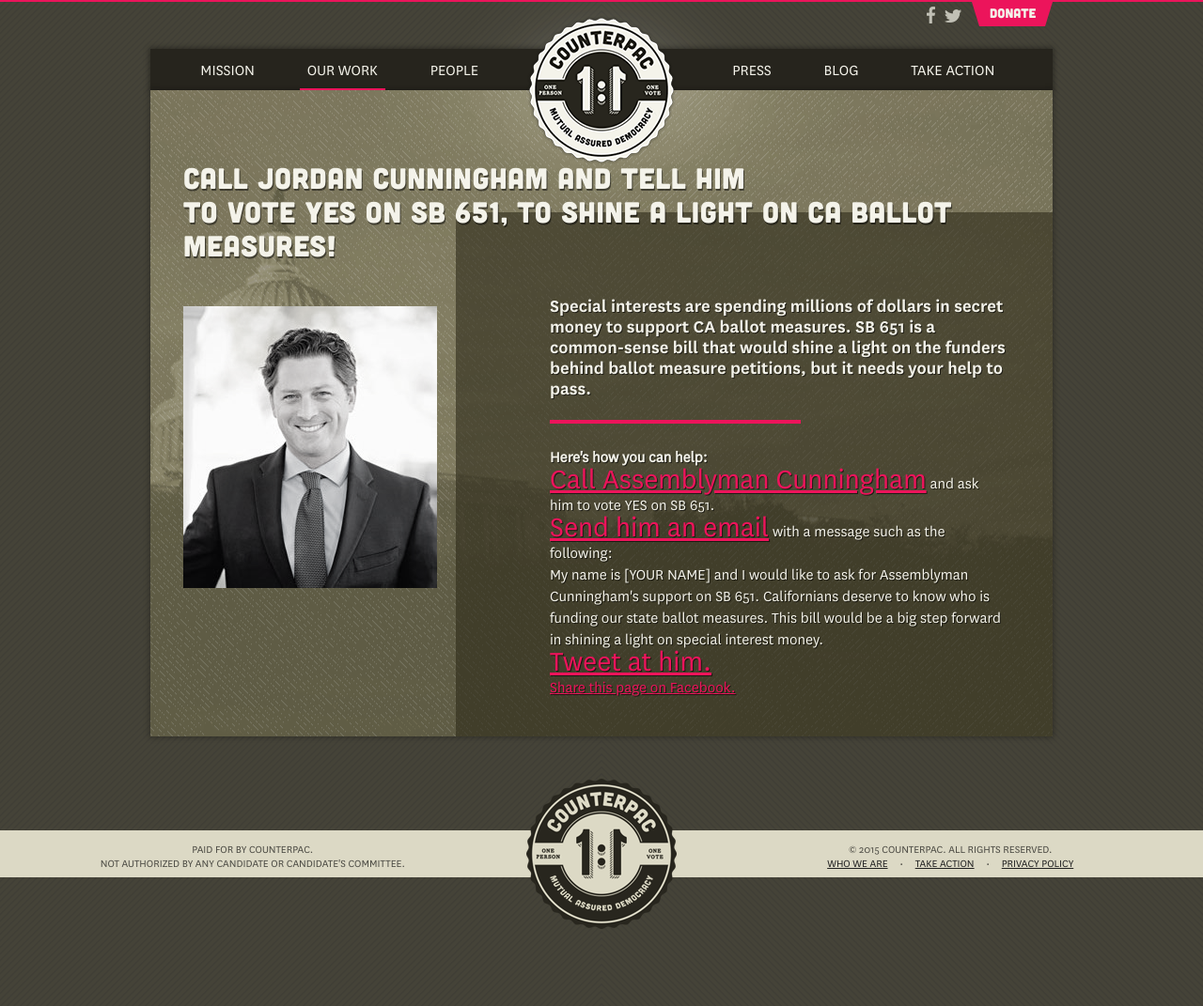
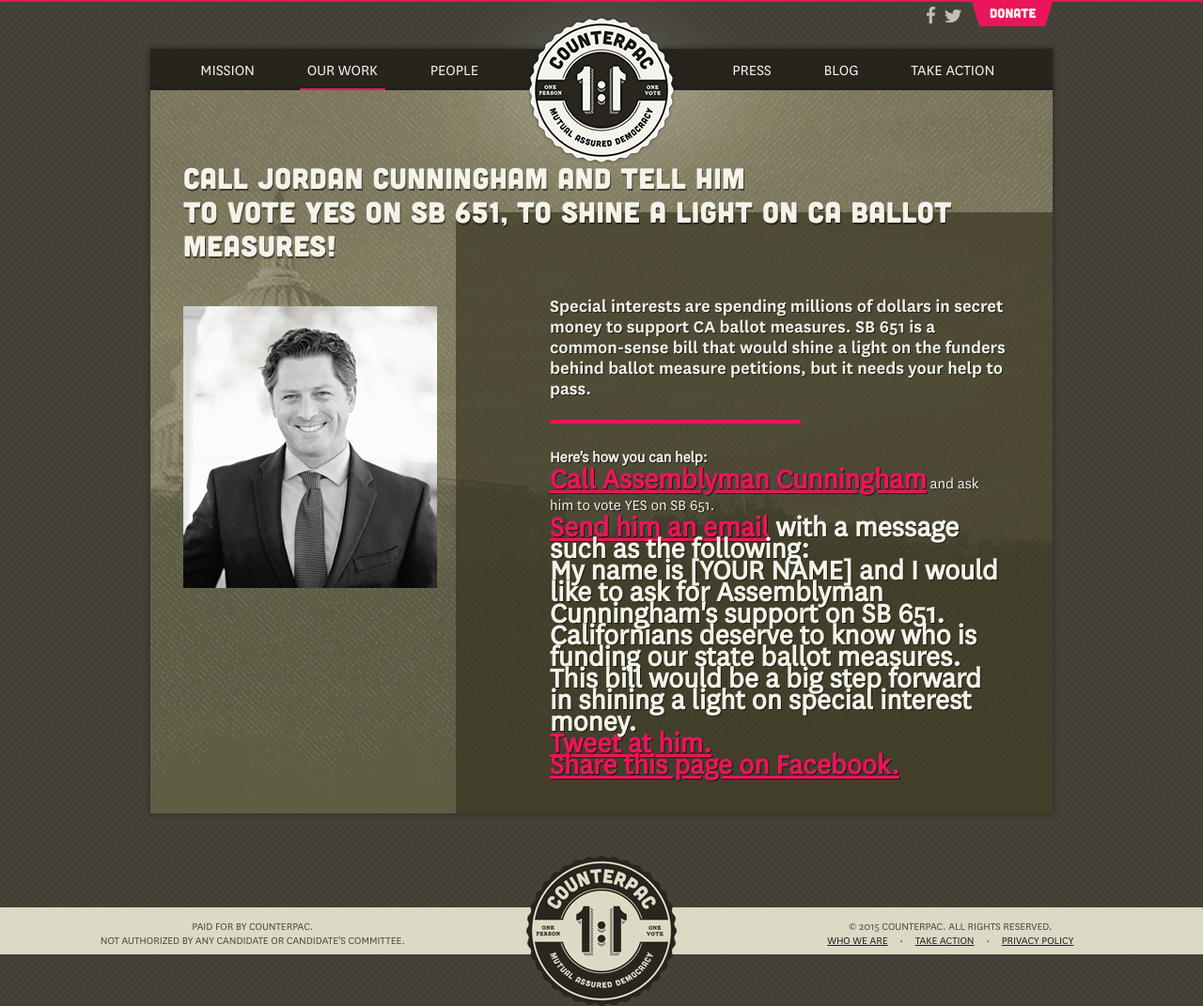
Before and after one commit to counterpac/counterpac.github.io, a Jekyll site: the page built from campaigns/california-ad35-2017/call-jordan-cunningham.html, in a window 1280 px wide. Shown: the whole page at 94% size. Built offline with Jekyll 4.4.1, drawn with Linux system fonts in a browser that asks for light colours; nearby versions of some CDN libraries; before the commit the page ends 989 px from its top, so only the background shows below that.

Commit message:
ad35 update
ad35 update

```diff
--- a/campaigns/california-ad35-2017/call-jordan-cunningham.html
+++ b/campaigns/california-ad35-2017/call-jordan-cunningham.html
@@ -16,21 +16,16 @@
       <div class="text_summary translucent invert">
         <strong class="h2 emphasis under_emphasis">Special interests are spending millions of dollars in secret money to support CA ballot measures. SB 651 is a common-sense bill that would shine a light on the funders behind ballot measure petitions, but it needs your help to pass.</strong>
 		<span style="font-weight:bold;">Here's how you can help:</span>
-        	<ol>
-        		<li>
-        			<span style="font-size:32px;"><a href="tel:916-319-2035">Call Assemblyman Cunningham</a></span> and ask him to vote YES on SB 651.
-        		</li>
-        		<li>
-        			<span style="font-size:32px;"><a href="https://lcmspubcontact.lc.ca.gov/PublicLCMS/ContactPopup.php?district=AD35&inframe=Y">Send him an email</a></span> with a message such as the following: <br />
+				<div>
+        			<span style="font-size:32px; font-weight:bold;"><a href="tel:916-319-2035">Call Assemblyman Cunningham</a></span> and ask him to vote YES on SB 651.
+        		</div>
+        			<div style="font-size:32px; font-weight:bold;"><a href="https://lcmspubcontact.lc.ca.gov/PublicLCMS/ContactPopup.php?district=AD35&inframe=Y">Send him an email</a></span> with a message such as the following: <br />
         			My name is [YOUR NAME] and I would like to ask for Assemblyman Cunningham's support on SB 651. Californians deserve to know who is funding our state ballot measures. This bill would be a big step forward in shining a light on special interest money.
-        		</li>
-        		<li>
-        			<span style="font-size:32px;"><a href="https://twitter.com/intent/tweet?text=.@Cunning_Jordan%20please%20stand%20up%20to%20%23darkmoney%20in%20CA%20by%20voting%20yes%20on%20%23SB651%20and%20shining%20a%20light%20on%20the%20%24%20behind%20CA%20ballot%20measures%21">Tweet at him.</a></span>
-        		</li>
-        		<li>
-	<a href="http://bit.ly/call-kirk-fb" target="_blank">Share this page on Facebook.</a>
-				</li>
-			</ol>
+					</div>
+        			<div style="font-size:32px; font-weight:bold;"><a href="https://twitter.com/intent/tweet?text=.@Cunning_Jordan%20please%20stand%20up%20to%20%23darkmoney%20in%20CA%20by%20voting%20yes%20on%20%23SB651%20and%20shining%20a%20light%20on%20the%20%24%20behind%20CA%20ballot%20measures%21">Tweet at him.</a></div>
+
+				<div style="font-size:32px; font-weight:bold;"><a href="https://www.facebook.com/sharer/sharer.php?u=http%3A//www.counterpac.org/campaigns/california-ad35-2017/call-jordan-cunningham">Share this page on Facebook.</a></span>
+				</div>
   </div>
       </div>
     </div>
```
